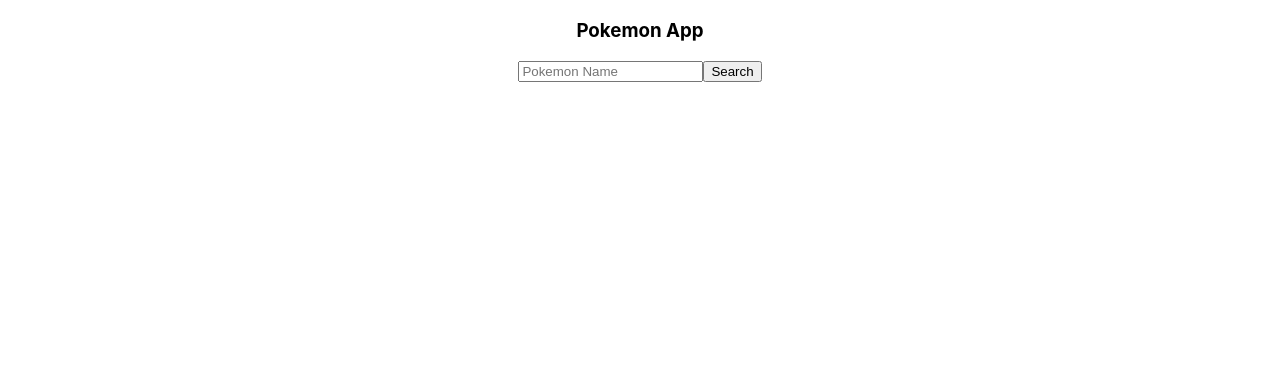
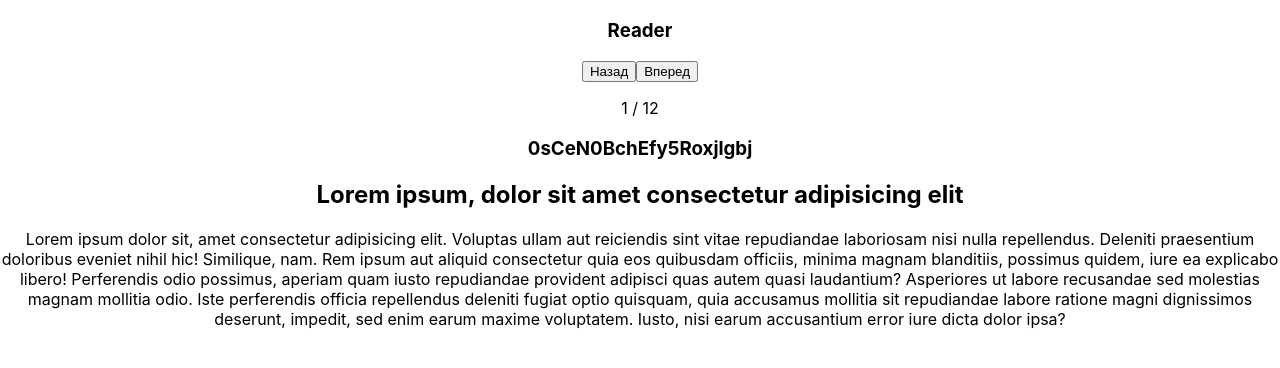
Before and after one commit to davidnedkonst/react-hw-04, a React (Create React App) app: page / in a window 1280 px wide. Shown: the top 368 px of the page. Built offline with nearby package versions, Linux system fonts and the light colour scheme.

Commit message:
Reader App update

```diff
--- a/src/App.js
+++ b/src/App.js
@@ -3,9 +3,9 @@
 // import FeedbackApp from './components/Feedback';
 // import PhonebookApp from './components/Phonebook';
 // import initialContacts from "./constants/initialContacts.json";
-// import ReaderApp from './components/ReaderApp';
-// import publications from './constants/publications.json';
-import PokemonApp from './components/PokemonApp';
+import ReaderApp from './components/ReaderApp';
+import publications from './constants/publications.json';
+// import PokemonApp from './components/PokemonApp';
 // import PlayerApp from './components/PlayerApp';
 // import ImagesApp from './components/Images/ImagesApp';
 
@@ -30,8 +30,8 @@
       <div>
         {/* <FeedbackApp /> */}
         {/* <PhonebookApp initialContacts={initialContacts}/> */}
-        {/* <ReaderApp items={publications} /> */}
-        <PokemonApp/>
+        <ReaderApp items={publications} />
+        {/* <PokemonApp/> */}
         {/* <PlayerApp /> */}
         {/* <ImagesApp time={500} /> */}
       </div>
--- a/src/components/ReaderApp/ReaderApp.js
+++ b/src/components/ReaderApp/ReaderApp.js
@@ -1,4 +1,4 @@
-import { useState, useEffect } from "react";
+import { useLocalStorage } from "../../utils";
 import Section from "../Section";
 import Controls from "./Controls";
 import Progress from "./Progress";
@@ -7,16 +7,7 @@
 const LS_READER_ID = "reader_publication_id";
 
 export default function ReaderApp({ items }) {
-    const [index, setIndex] = useState(() => {
-        return JSON.parse(localStorage.getItem(LS_READER_ID)) || 0;}
-    );
-
-    useEffect(
-        () => {
-            localStorage.setItem(LS_READER_ID, JSON.parse(index));
-        },
-        [index]
-    );
+    const [index, setIndex] = useLocalStorage(LS_READER_ID, 0);
 
     const changeIndex = value => {
         if (value === -1 && !index) {
--- a/src/utils/index.js
+++ b/src/utils/index.js
@@ -2,3 +2,4 @@
 export { default as isName } from './isName';
 export { default as toNumber } from './toNumber';
 export { default as Status } from './Status';
+export { default as useLocalStorage } from './useLocalStorage';
--- /dev/null
+++ b/src/utils/useLocalStorage.js
@@ -0,0 +1,20 @@
+import { useState, useEffect } from "react";
+
+export default function useLocalStorage(key, defaultValue) {
+    const { localStorage } = window;
+
+    const [state, setState] = useState(
+        () => {
+            return JSON.parse(localStorage.getItem(key)) || defaultValue;
+        }
+    );
+
+    useEffect(
+        () => {
+            localStorage.setItem(key, JSON.stringify(state));
+        },
+        [key, state, localStorage]
+    );
+
+    return [state, setState];
+};
```
